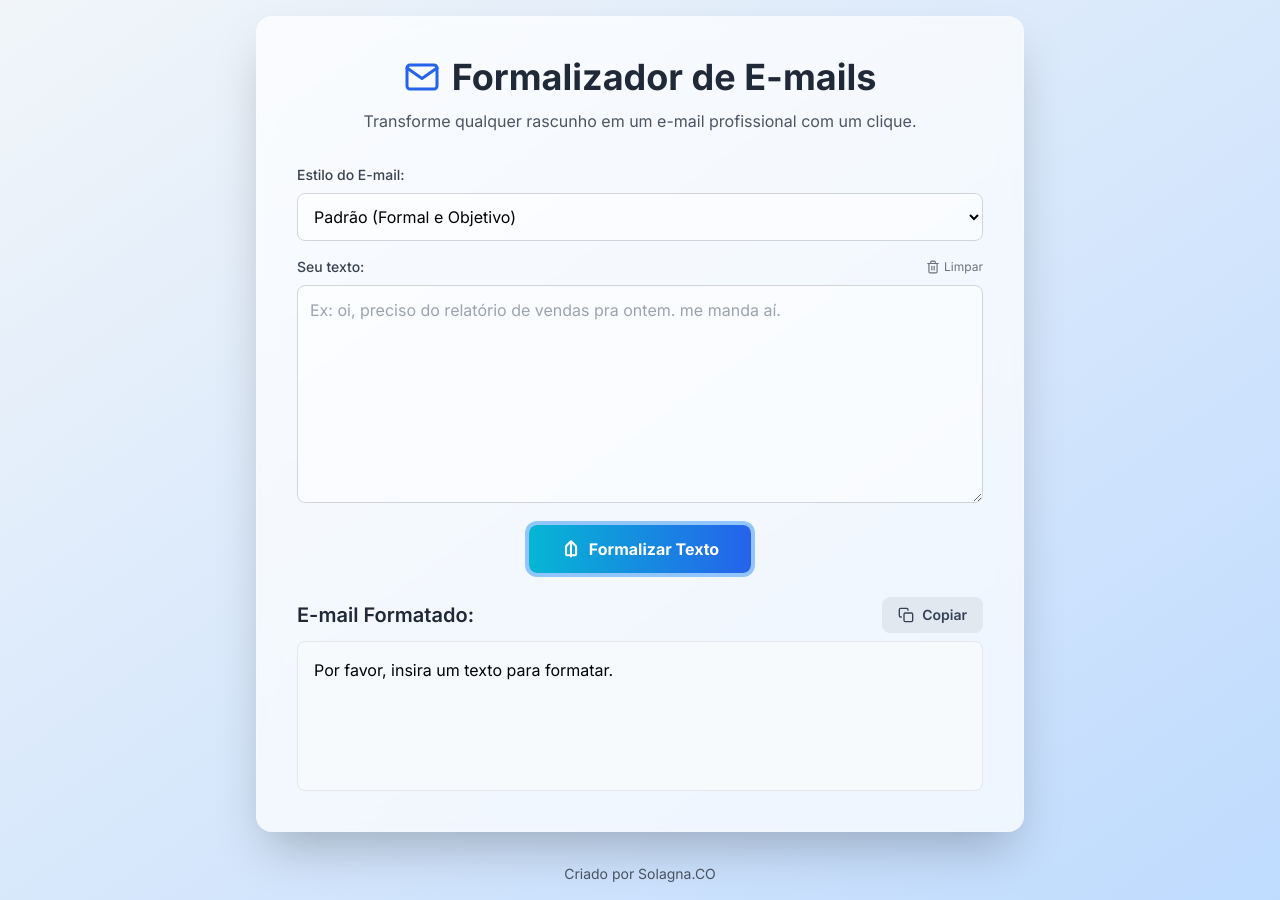
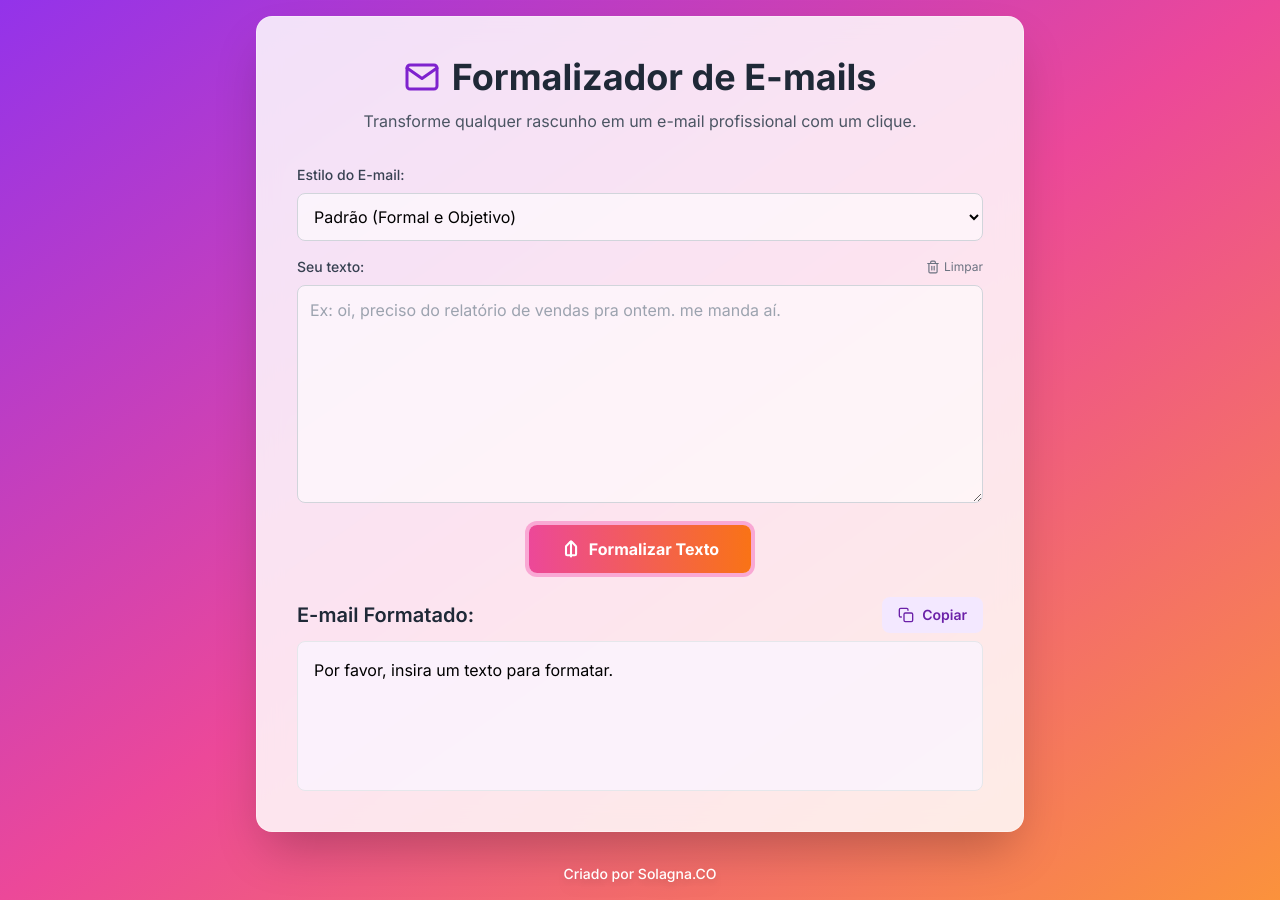
Before and after one commit to jaozao1337/formalizador, a plain HTML site: page index.html in a window 1280 px wide. Both pictures are taken after a click on the button "Formalizar Texto". Drawn offline with nearby package versions, Linux system fonts and the light colour scheme.

Commit message:
Update index.html

```diff
--- a/index.html
+++ b/index.html
@@ -12,7 +12,7 @@
         }
         .loader {
             border: 4px solid rgba(255, 255, 255, 0.3);
-            border-top: 4px solid #3498db;
+            border-top: 4px solid #fff;
             border-radius: 50%;
             width: 40px;
             height: 40px;
@@ -23,19 +23,19 @@
             100% { transform: rotate(360deg); }
         }
         .glass-card {
-            background: rgba(255, 255, 255, 0.7);
-            backdrop-filter: blur(10px);
-            -webkit-backdrop-filter: blur(10px);
-            border: 1px solid rgba(255, 255, 255, 0.2);
+            background: rgba(255, 255, 255, 0.85);
+            backdrop-filter: blur(12px);
+            -webkit-backdrop-filter: blur(12px);
+            border: 1px solid rgba(255, 255, 255, 0.3);
         }
     </style>
 </head>
-<body class="bg-gradient-to-br from-slate-100 to-blue-200 flex items-center justify-center min-h-screen p-4">
+<body class="bg-gradient-to-br from-purple-600 via-pink-500 to-orange-400 flex items-center justify-center min-h-screen p-4">
     <div class="container mx-auto max-w-3xl w-full">
         <div class="glass-card rounded-2xl shadow-2xl p-6 md:p-10">
             <div class="text-center mb-8">
                 <div class="flex items-center justify-center gap-3">
-                    <svg xmlns="http://www.w3.org/2000/svg" width="36" height="36" viewBox="0 0 24 24" fill="none" stroke="currentColor" stroke-width="2" stroke-linecap="round" stroke-linejoin="round" class="text-blue-600"><path d="M4 4h16c1.1 0 2 .9 2 2v12c0 1.1-.9 2-2 2H4c-1.1 0-2-.9-2-2V6c0-1.1.9-2 2-2z"></path><polyline points="22,6 12,13 2,6"></polyline></svg>
+                    <svg xmlns="http://www.w3.org/2000/svg" width="36" height="36" viewBox="0 0 24 24" fill="none" stroke="currentColor" stroke-width="2" stroke-linecap="round" stroke-linejoin="round" class="text-purple-700"><path d="M4 4h16c1.1 0 2 .9 2 2v12c0 1.1-.9 2-2 2H4c-1.1 0-2-.9-2-2V6c0-1.1.9-2 2-2z"></path><polyline points="22,6 12,13 2,6"></polyline></svg>
                     <h1 class="text-3xl md:text-4xl font-bold text-gray-800">Formalizador de E-mails</h1>
                 </div>
                 <p class="text-gray-600 mt-3">Transforme qualquer rascunho em um e-mail profissional com um clique.</p>
@@ -44,7 +44,7 @@
             <!-- Seletor de Estilo de Prompt -->
             <div class="mb-4">
                 <label for="promptSelector" class="block text-sm font-medium text-gray-700 mb-2">Estilo do E-mail:</label>
-                <select id="promptSelector" class="w-full p-3 border border-gray-300 rounded-lg focus:ring-2 focus:ring-blue-500 focus:border-blue-500 transition bg-white/50">
+                <select id="promptSelector" class="w-full p-3 border border-gray-300 rounded-lg focus:ring-2 focus:ring-pink-500 focus:border-pink-500 transition bg-white/60">
                     <option value="padrao" selected>Padrão (Formal e Objetivo)</option>
                     <option value="muito_formal">Muito Formal (Corporativo)</option>
                     <option value="amigavel">Amigável (Menos Formal)</option>
@@ -62,12 +62,12 @@
                         Limpar
                     </button>
                 </div>
-                <textarea id="inputText" rows="8" class="w-full p-3 border border-gray-300 rounded-lg focus:ring-2 focus:ring-blue-500 focus:border-blue-500 transition bg-white/50" placeholder="Ex: oi, preciso do relatório de vendas pra ontem. me manda aí."></textarea>
+                <textarea id="inputText" rows="8" class="w-full p-3 border border-gray-300 rounded-lg focus:ring-2 focus:ring-pink-500 focus:border-pink-500 transition bg-white/60" placeholder="Ex: oi, preciso do relatório de vendas pra ontem. me manda aí."></textarea>
             </div>
 
             <!-- Botão de Ação -->
             <div class="text-center mb-6">
-                <button id="formatButton" class="bg-gradient-to-r from-cyan-500 to-blue-600 text-white font-bold py-3 px-8 rounded-lg hover:shadow-lg hover:scale-105 transition-all duration-300 focus:outline-none focus:ring-4 focus:ring-blue-300 flex items-center gap-2 mx-auto">
+                <button id="formatButton" class="bg-gradient-to-r from-pink-500 to-orange-500 text-white font-bold py-3 px-8 rounded-lg hover:shadow-lg hover:from-pink-600 hover:to-orange-600 hover:scale-105 transition-all duration-300 focus:outline-none focus:ring-4 focus:ring-pink-300 flex items-center gap-2 mx-auto">
                     <svg xmlns="http://www.w3.org/2000/svg" width="20" height="20" viewBox="0 0 24 24" fill="none" stroke="currentColor" stroke-width="2.5" stroke-linecap="round" stroke-linejoin="round"><path d="M12 3c.3 0 .6.1.8.4l4.9 4.9c.2.2.4.5.4.8v8.8c0 .8-.7 1.5-1.5 1.5H7.5c-.8 0-1.5-.7-1.5-1.5V9.1c0-.3.1-.6.4-.8l4.9-4.9c.2-.3.5-.4.8-.4Z"/><path d="M12 3v18"/></svg>
                     Formalizar Texto
                 </button>
@@ -82,16 +82,16 @@
             <div id="outputContainer" class="hidden">
                  <div class="flex justify-between items-center mb-2">
                     <h2 class="text-xl font-semibold text-gray-800">E-mail Formatado:</h2>
-                    <button id="copyButton" class="bg-slate-200 text-slate-700 font-semibold py-2 px-4 rounded-lg hover:bg-slate-300 transition-colors duration-300 text-sm flex items-center gap-2">
+                    <button id="copyButton" class="bg-purple-100 text-purple-800 font-semibold py-2 px-4 rounded-lg hover:bg-purple-200 transition-colors duration-300 text-sm flex items-center gap-2">
                         <svg xmlns="http://www.w3.org/2000/svg" width="16" height="16" viewBox="0 0 24 24" fill="none" stroke="currentColor" stroke-width="2" stroke-linecap="round" stroke-linejoin="round"><rect x="9" y="9" width="13" height="13" rx="2" ry="2"></rect><path d="M5 15H4a2 2 0 0 1-2-2V4a2 2 0 0 1 2-2h9a2 2 0 0 1 2 2v1"></path></svg>
                         Copiar
                     </button>
                 </div>
-                <div id="outputText" class="w-full p-4 border bg-slate-50/80 border-gray-200 rounded-lg min-h-[150px] whitespace-pre-wrap"></div>
+                <div id="outputText" class="w-full p-4 border bg-purple-50/80 border-gray-200 rounded-lg min-h-[150px] whitespace-pre-wrap"></div>
                  <p id="copyFeedback" class="text-sm text-green-600 mt-2 text-right hidden">Copiado para a área de transferência!</p>
             </div>
         </div>
-        <footer class="text-center mt-8 text-gray-600 text-sm">
+        <footer class="text-center mt-8 text-white font-medium text-sm drop-shadow-lg">
             <p>Criado por Solagna.CO</p>
         </footer>
     </div>
@@ -100,7 +100,7 @@
         // --- Referências aos elementos do DOM ---
         const formatButton = document.getElementById('formatButton');
         const clearButton = document.getElementById('clearButton');
-        const promptSelector = document.getElementById('promptSelector'); // Novo seletor
+        const promptSelector = document.getElementById('promptSelector');
         const inputText = document.getElementById('inputText');
         const outputContainer = document.getElementById('outputContainer');
         const outputText = document.getElementById('outputText');
```
